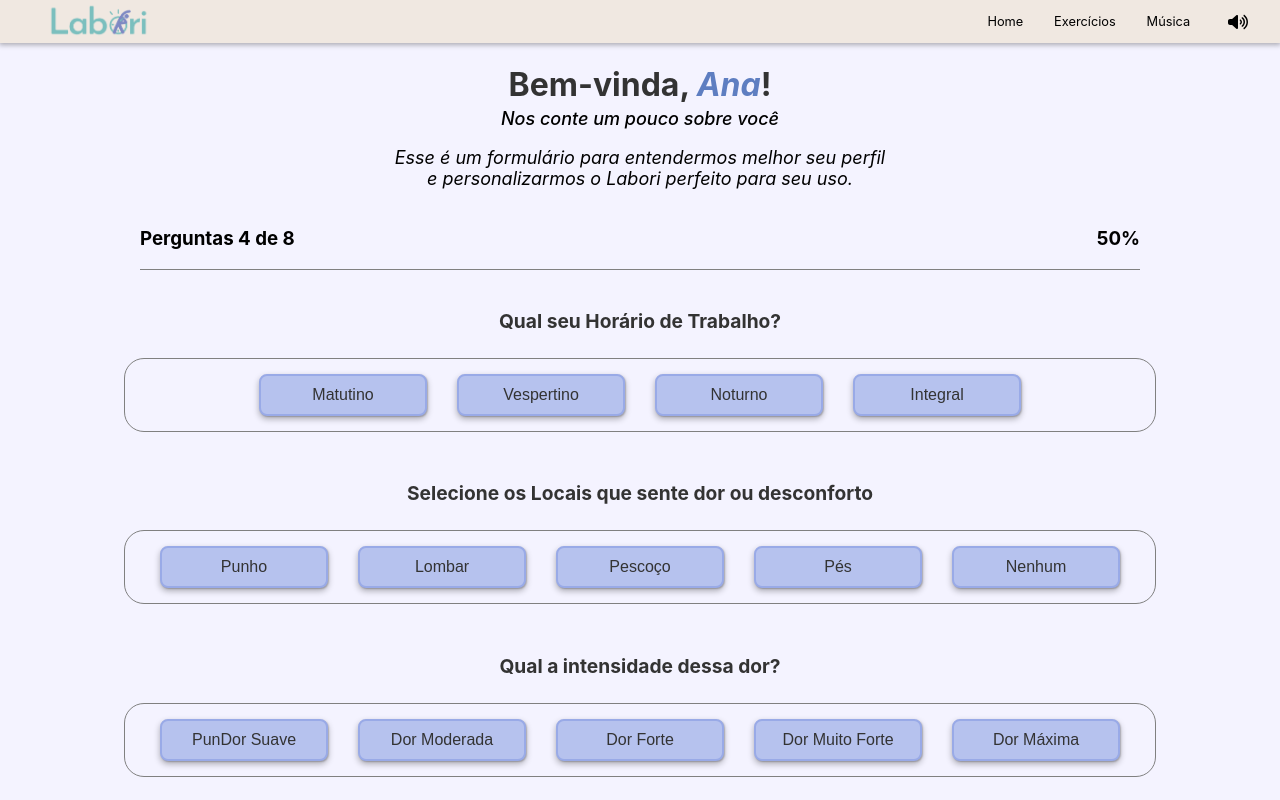
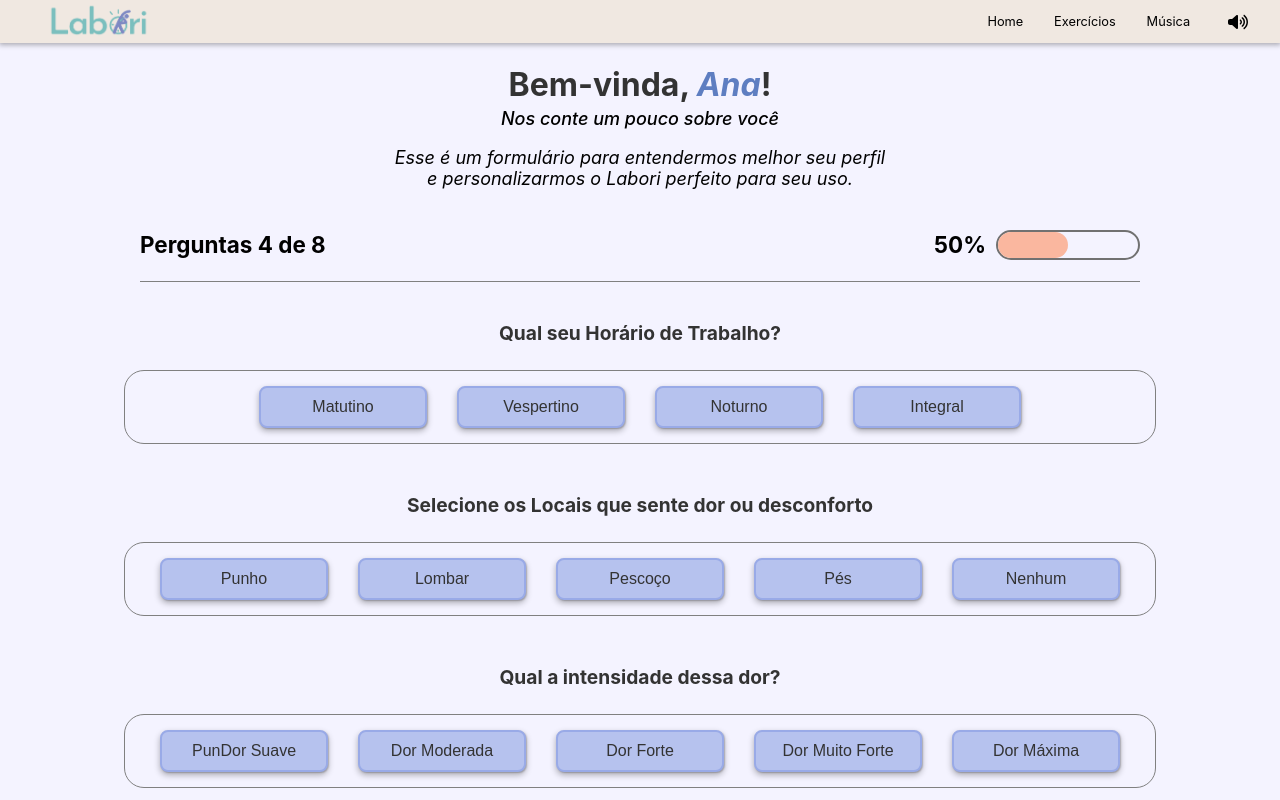
Before and after one commit to pedrobslima/projetao_2024.1_saude, a React (Create React App) app in the folder frontend/: page /questionario/1 in a window 1280 px wide. Shown: the top 800 px of the page. Built offline with nearby package versions, Linux system fonts and the light colour scheme.

Commit message:
feat: create form Progress Bar

```diff
--- a/frontend/src/components/form/FormContent.jsx
+++ b/frontend/src/components/form/FormContent.jsx
@@ -9,7 +9,7 @@ const FormContent = ({ step, questions }) => {
   return (
     <div>
       <FormTitle name={"Ana"} />
-      <FormHeader answers={step * 4} />
+      <FormHeader step={step * 4} />
       <FormQuestions questions={questions} />
       <FormCompleteButton step={step} />
     </div>
--- a/frontend/src/components/form/FormHeader.jsx
+++ b/frontend/src/components/form/FormHeader.jsx
@@ -1,12 +1,17 @@
 import React from "react";
 import styles from "./FormHeader.module.css";
 
-const FormHeader = ({ answers }) => {
+import ProgressBar from "./ProgressBar";
+
+const FormHeader = ({ step }) => {
   return (
     <div className={styles.formHeaderContainer}>
       <div className={styles.formHeader}>
-        <h3>{`Perguntas ${answers} de 8`}</h3>
-        <h3>{`${(answers / 8) * 100}%`}</h3>
+        <h3>{`Perguntas ${step} de 8`}</h3>
+        <div className={styles.progress}>
+          <h3>{`${(step / 8) * 100}%`}</h3>
+          <ProgressBar state={step} />
+        </div>
       </div>
     </div>
   );
--- a/frontend/src/components/form/FormHeader.module.css
+++ b/frontend/src/components/form/FormHeader.module.css
@@ -2,6 +2,7 @@
   display: flex;
   flex-direction: column;
   align-items: center;
+  font-size: 1.2rem;
 }
 
 .formHeader {
@@ -10,3 +11,8 @@
   width: 1000px;
   border-bottom: 1px solid gray;
 }
+
+.progress {
+  display: flex;
+  align-items: center;
+}
--- /dev/null
+++ b/frontend/src/components/form/ProgressBar.jsx
@@ -0,0 +1,23 @@
+import React from "react";
+import styles from "./ProgressBar.module.css";
+
+const ProgressBar = ({ state }) => {
+  let width = 0;
+  let backgroundColor = "";
+
+  if (state === 4) {
+    width = 70;
+    backgroundColor = "#FAB79F";
+  } else if (state === 8) {
+    width = 140;
+    backgroundColor = "#7CAB99";
+  }
+
+  return (
+    <div className={styles.progressBar}>
+      <div className={styles.insideBar} style={{ width: `${width}px`, backgroundColor }}></div>
+    </div>
+  );
+};
+
+export default ProgressBar;
--- /dev/null
+++ b/frontend/src/components/form/ProgressBar.module.css
@@ -0,0 +1,13 @@
+.progressBar {
+  height: 26px;
+  width: 140px;
+  border: 2px solid #717171;
+  border-radius: 20px;
+  margin-left: 10px;
+}
+
+.insideBar {
+  height: 26px;
+  border-radius: 20px;
+  transition: width 0.3s ease, background-color 0.3s ease;
+}
```
